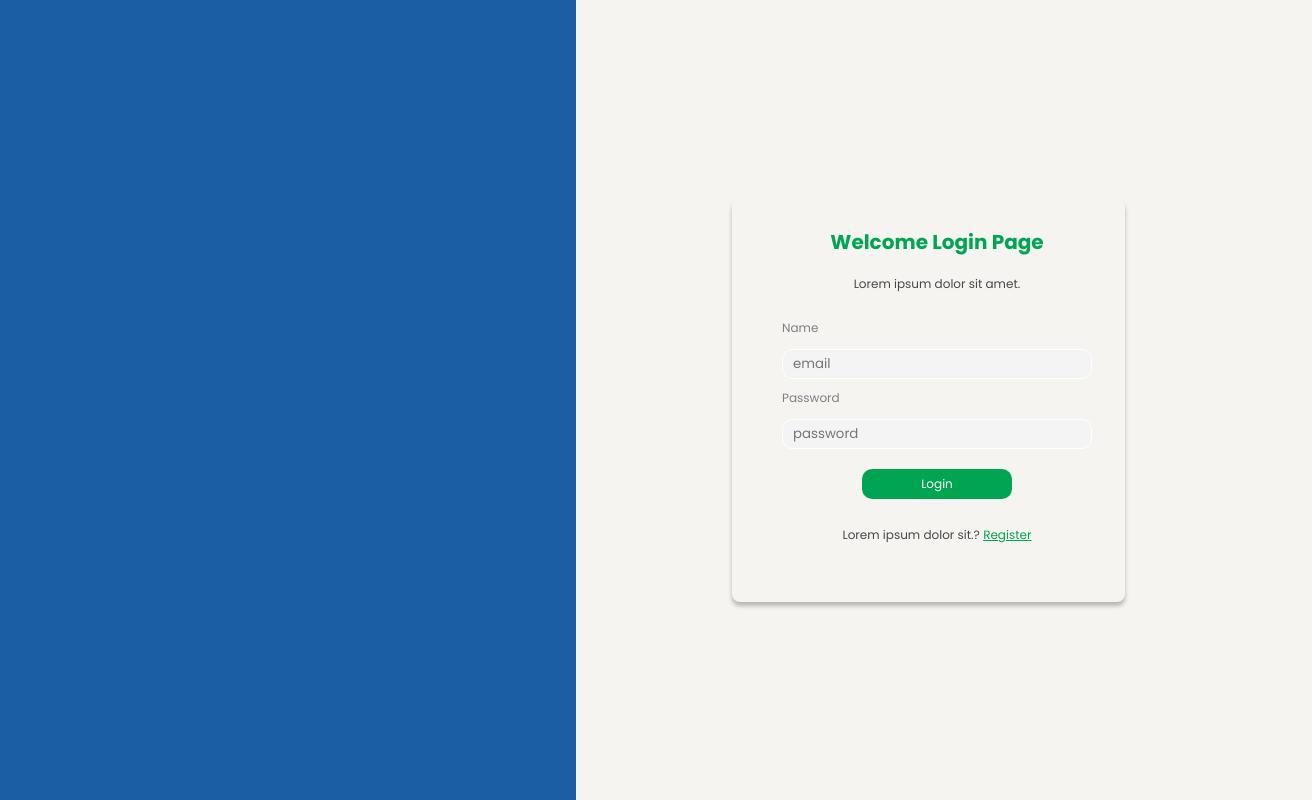
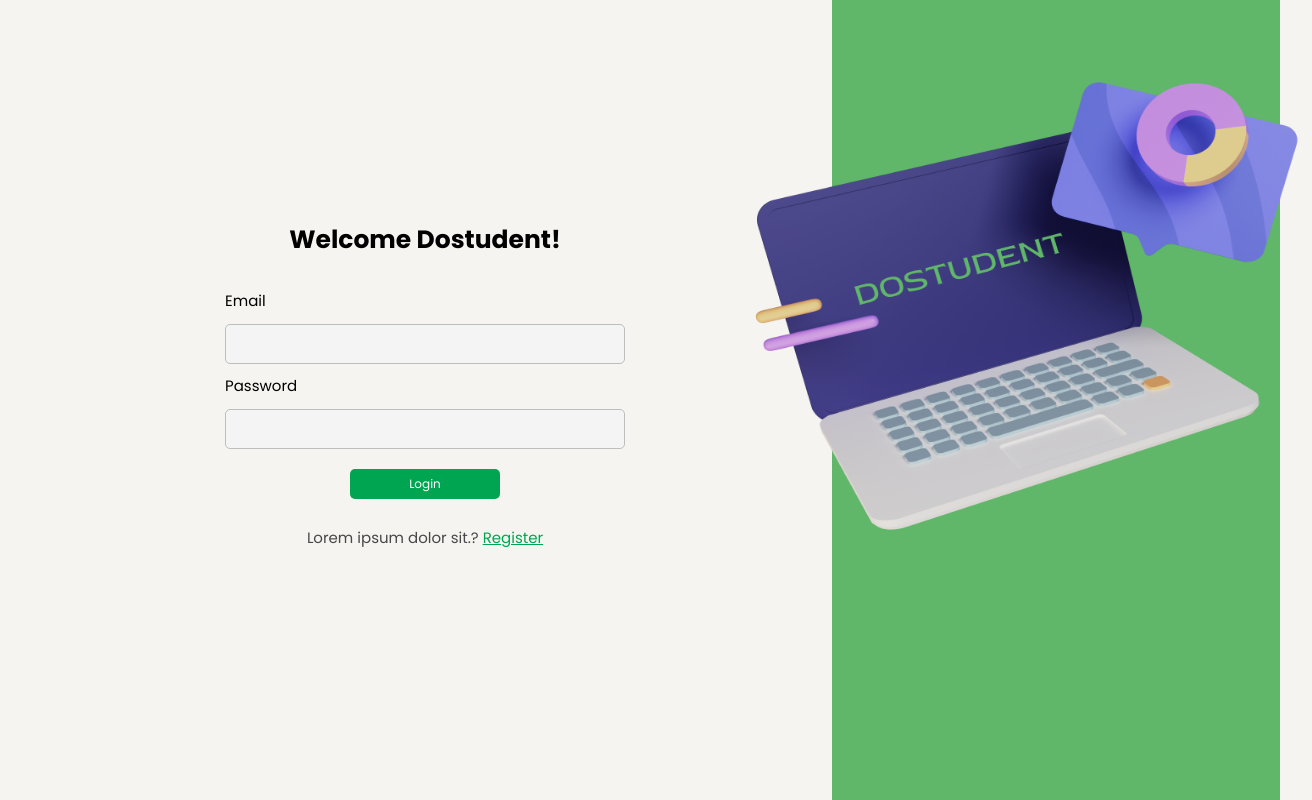
Before and after one commit to iambabazada/DoStudent-Web, a React (Create React App) app: page /login in a window 1280 px wide. Shown: the whole page, 1312 px wide, since content can reach past the window. Built offline with nearby package versions, Linux system fonts and the light colour scheme; a web font is replaced by a local one.

Commit message:
login page v2 redesign

```diff
--- a/src/pages/auth/Login.js
+++ b/src/pages/auth/Login.js
@@ -7,14 +7,14 @@ import { useDispatch } from 'react-redux';
 import { useNavigate } from 'react-router-dom';
 import { toast, ToastContainer } from 'react-toastify';
 import 'react-toastify/dist/ReactToastify.css';
+import LoginImage from '../../assets/images/Other 03.png'
 
 
 
-
-// const loginSchema = Yup.object({
-//     username: Yup.string().required('Username cannot be empty'),
-//     password: Yup.string().min(8, "Must be at least 8 characters").required('Password cannot be empty'),
-// });
+const loginSchema = Yup.object({
+    email: Yup.string().required('Email cannot be empty').email('Enter a valid email adress'),
+    password: Yup.string().min(8, "Must be at least 8 characters").required('Password cannot be empty'),
+});
 
 
 
@@ -33,7 +33,7 @@ const Login = () => {
                 .unwrap()
                 .then(() => {
                     toast.success("Xoş Gəlmisiniz :)", {
-                        position: "top-right",
+                        position: "top-left",
                         autoClose: 2000,
                         hideProgressBar: false,
                         closeOnClick: true,
@@ -53,7 +53,7 @@ const Login = () => {
                     // } = err
 
                     toast.error(err.message, {
-                        position: "top-right",
+                        position: "top-left",
                         autoClose: 2000,
                         hideProgressBar: false,
                         closeOnClick: true,
@@ -64,8 +64,8 @@ const Login = () => {
                 })
 
         },
-        // validationSchema: loginSchema,
-        // validationOnMount: true
+        validationSchema: loginSchema,
+        validationOnMount: true
 
     })
 
@@ -73,28 +73,24 @@ const Login = () => {
     return (
         <div className={styles.container}>
             <ToastContainer />
-            <div className={styles.img_box}>{/* <img src="" alt="" /> */}</div>
             <div className={styles.login_field}>
                 <div className={styles.login_box}>
-                    <h4>Welcome Login Page</h4>
-                    <p>Lorem ipsum dolor sit amet.</p>
+                    <h4>Welcome Dostudent!</h4>
                     <form className={styles.login_form} onSubmit={formik.handleSubmit}>
-                        <label htmlFor="name">Name</label>
+                        <label htmlFor="email">Email</label>
                         <input
                             type="text"
-                            placeholder="email"
                             className={styles.name}
                             name="email"
                             id="email"
                             value={formik.values.email}
                             onChange={formik.handleChange}
                         />
-                        {formik.errors.email ? <ErrorMessage>{formik.errors.username}</ErrorMessage> : null}
+                        {formik.errors.email ? <ErrorMessage>{formik.errors.email}</ErrorMessage> : null}
 
                         <label htmlFor="password">Password</label>
                         <input
                             type="password"
-                            placeholder="password"
                             className={styles.password}
                             name="password"
                             id="password"
@@ -113,6 +109,8 @@ const Login = () => {
                     </span>
                 </div>
             </div>
+            <div className={styles.img_box}><img src={LoginImage} alt="" /></div>
+
         </div>
     );
 };
--- a/src/styles/pages/auth/Login.module.css
+++ b/src/styles/pages/auth/Login.module.css
@@ -9,28 +9,28 @@
     display: flex;
   }
   .container .img_box {
+    position: relative;
     display: block;
-    width: 45%;
+    width: 35%;
     height: 100vh;
-    background: #1c5ea3;
+    background: #60B669;
   }
-
-  /* .container .img-box img{
-      width: 100%;
-      height: 100%;
-      object-fit: cover;
-  } */
-
+  .container .img_box img{
+    width: 600px;
+    height: 600px;
+    position: absolute;
+    top: -20px;
+    left: -120px;
+  }
   .login_field {
-    width: 55%;
+    width: 65%;
     display: flex;
     justify-content: center;
     align-items: center;
   }
 
   .login_field .login_box {
-    width: 393px;
-    box-shadow: 0 4px 4px 0 rgba(0, 0, 0, 0.25);
+    width: 620px;
     border-radius: 8px;
     padding: 28px 33px 58px 51px;
     display: flex;
@@ -40,9 +40,8 @@
   }
 
   .login_field .login_box h4 {
-    font-size: 20px;
-    color: #00a551;
-    margin-bottom: 18px;
+    font-size: 25px;
+    margin-bottom: 30px;
   }
   .login_field .login_box p {
     font-size: 12px;
@@ -54,18 +53,17 @@
     flex-direction: column;
   }
   .login_field .login_box .login_form label {
-    font-size: 12px;
-    color: #7f7e83;
+    font-size: 15px;
     margin-bottom: 12px;
   }
   .login_field .login_box .login_form input {
-    width: 310px;
-    height: 30px;
-    border-radius: 10px;
+    width: 400px;
+    height: 40px;
+    border-radius: 5px;
     outline: none;
     background-color: #f4f4f4;
     padding: 0 10px;
-    border: 1px solid #fff;
+    border: 1px solid rgb(190, 190, 190);
     transition: .3s all;
   }
 
@@ -99,7 +97,7 @@
     cursor: pointer;
     color: #fff;
     font-size: 12px;
-    border-radius: 10px;
+    border-radius: 5px;
     margin-bottom: 27px;
     margin-top: 10px;
     transition: .3s all;
@@ -114,7 +112,7 @@
   }
 
   .login_field .login_box span {
-    font-size: 12px;
+    font-size: 15px;
     color: #474749;
   }
   .login_field .login_box span a {
```
Also changed, not shown: src/assets/images/Other 03.png (added).
